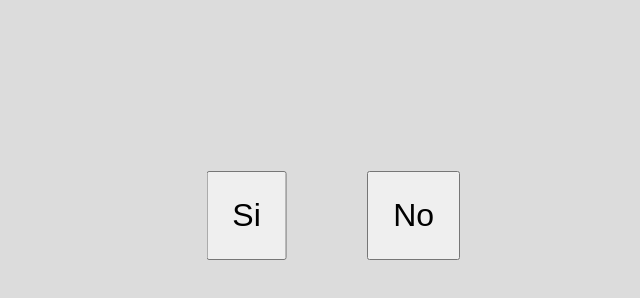
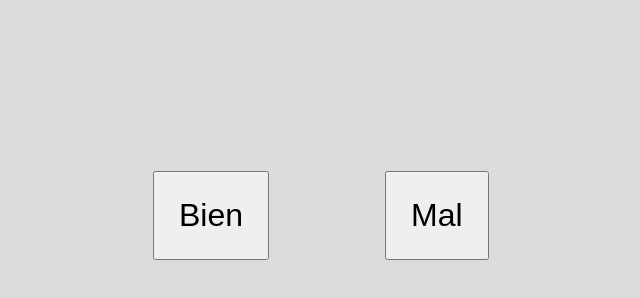
Before and after one commit to ifxvillegas1/14-2-2, a plain HTML site: page index.html in a window 1280 px wide. Shown: the part 250-548 px from the top of the page, without its empty margins (313-953 px from the left). Drawn offline with Linux system fonts and the light colour scheme.

Commit message:
Update index.html

```diff
--- a/index.html
+++ b/index.html
@@ -9,9 +9,9 @@
 </head>
 <body>
     <div class="contenedor">
-        <p>¿Te puedo llamar?</p>
-        <button id="yesbtn">Si</button>
-        <button id="nobtn">No</button>
+        <p>¿Como estás?</p>
+        <button id="yesbtn">Bien</button>
+        <button id="nobtn">Mal</button>
     </div>
     <script src="index.js"></script>
 
```
